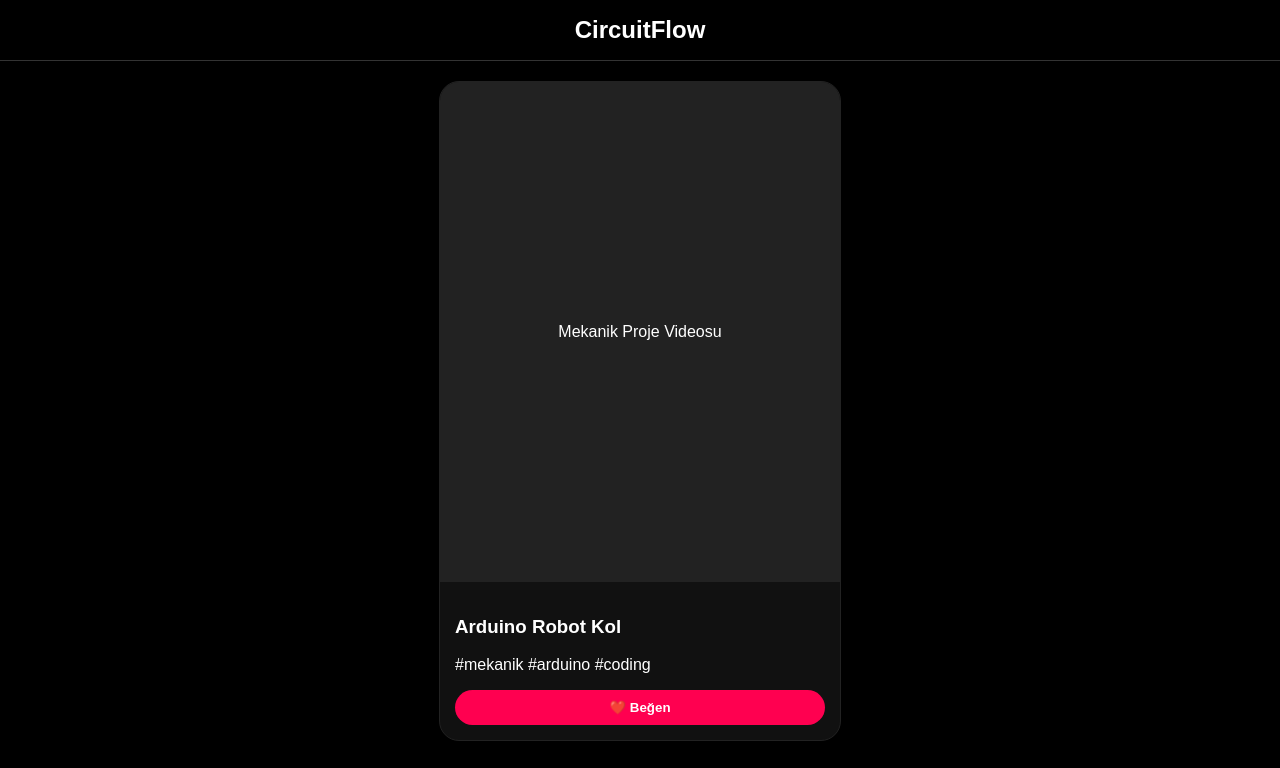
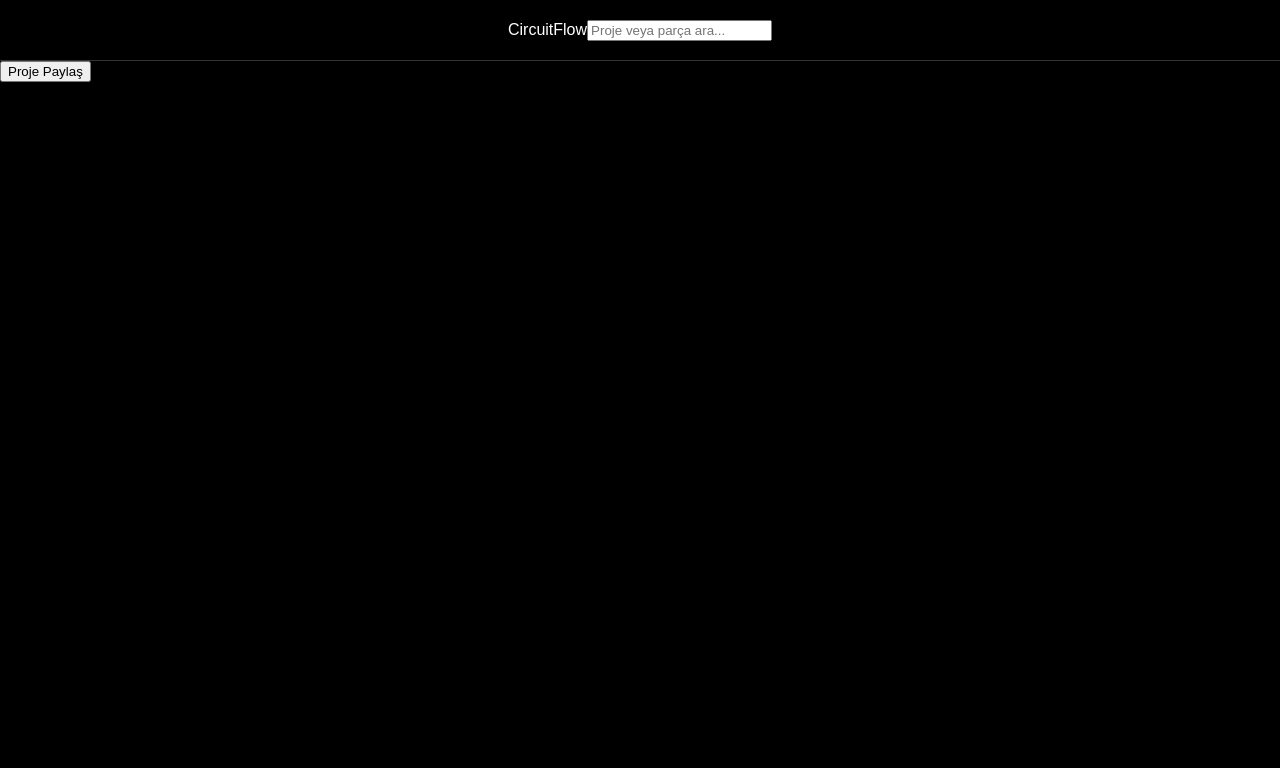
Before and after one commit to 1smail-eng/Kodlab, a plain HTML site: page index.html in a window 1280 px wide. Shown: the top 768 px of the page. Drawn offline with Linux system fonts and the light colour scheme.

Commit message:
Update index.html

```diff
--- a/index.html
+++ b/index.html
@@ -3,34 +3,20 @@
 <head>
     <meta charset="UTF-8">
     <meta name="viewport" content="width=device-width, initial-scale=1.0">
-    <title>CircuitFlow - Mekanik Paylaşımlar</title>
+    <title>CircuitFlow - Profesyonel Mekanik Platformu</title>
     <link rel="stylesheet" href="style.css">
 </head>
 <body>
-
-    <nav>
-        <h2>CircuitFlow</h2>
+    <nav class="nav-bar">
+        <div class="logo">CircuitFlow</div>
+        <input type="text" id="search" placeholder="Proje veya parça ara...">
     </nav>
 
-    <div class="feed">
-        <div class="card">
-            <div class="video-placeholder">Mekanik Proje Videosu</div>
-            <div class="info">
-                <h3>Arduino Robot Kol</h3>
-                <p>#mekanik #arduino #coding</p>
-                <button class="like-btn">❤️ Beğen</button>
-            </div>
-        </div>
+    <main class="main-container" id="feed-container"></main>
 
-        <div class="card">
-            <div class="video-placeholder">Kodlama Projesi Videosu</div>
-            <div class="info">
-                <h3>ESP32 Akıllı Ev</h3>
-                <p>#iot #esp32 #elektronik</p>
-                <button class="like-btn">❤️ Beğen</button>
-            </div>
-        </div>
-    </div>
+    <footer class="footer-bar">
+        <button id="add-project-btn">Proje Paylaş</button>
+    </footer>
 
     <script src="script.js"></script>
 </body>
```
